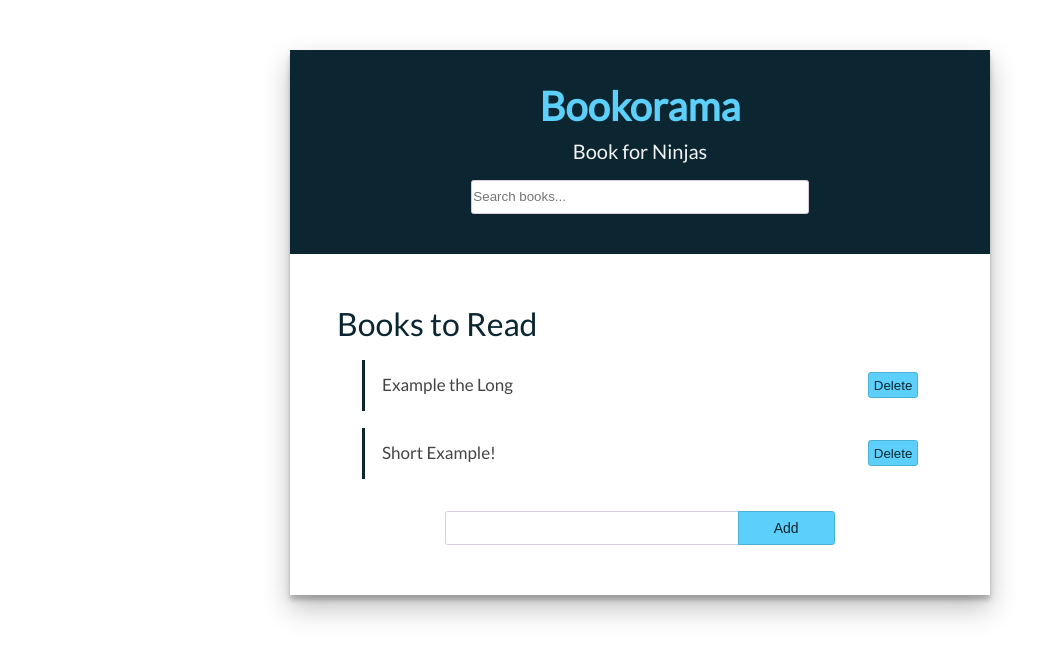
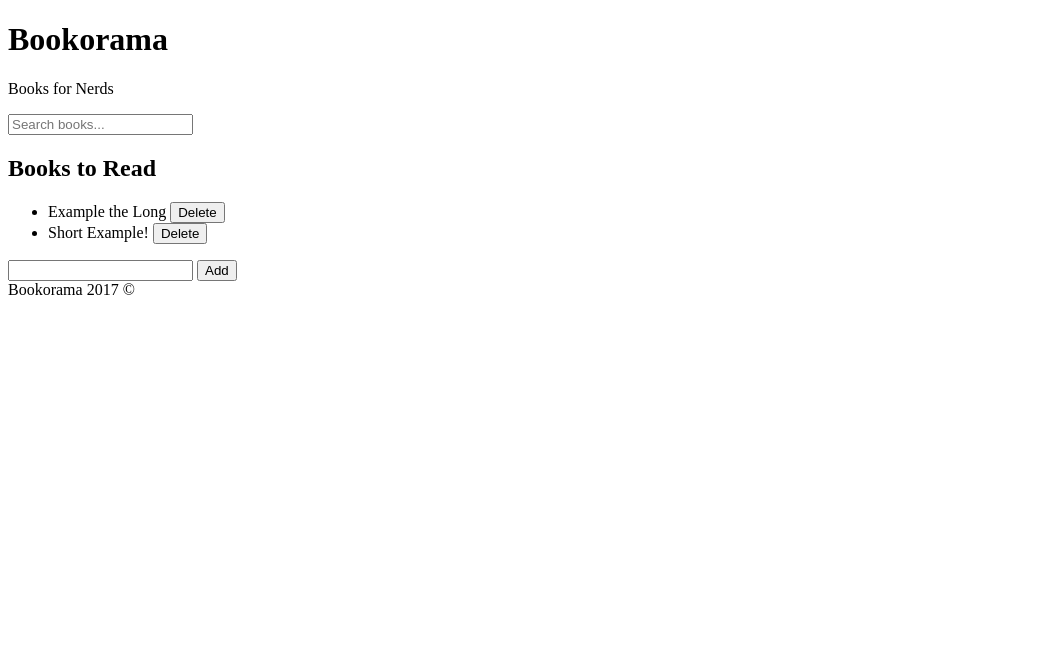
Before and after one commit to Verthon/Bookorama, a plain HTML site: page index.html in a window 1280 px wide. Shown: the whole page, without its empty margins (0-1057 px from the left). Drawn offline with Linux system fonts and the light colour scheme.

Commit message:
Added new build from master.

```diff
--- a/app.js
+++ /dev/null
@@ -1 +0,0 @@
-const wrapper = document.querySelector('#wrapper')
--- a/index.html
+++ b/index.html
@@ -1,32 +1 @@
-<!DOCTYPE html>
-<html lang="en">
-<head>
-  <meta charset="UTF-8">
-  <meta name="viewport" content="width=device-width, initial-scale=1.0">
-  <meta http-equiv="X-UA-Compatible" content="ie=edge">
-  <link rel="stylesheet" href="style.css">
-  <link href="https://fonts.googleapis.com/css?family=Lato" rel="stylesheet">
-  <title>Bookorama</title>
-</head>
-<body>
-  <main id="wrapper" class="wrapper">
-    <header class="main-header" id="main-header">
-      <h1 class="main-heading">Bookorama</h1>
-      <p class="description">Book for Ninjas</p>
-      <input id="search" type="text" name="search" placeholder="Search books...">
-    </header>
-    <section class="main-content" id="book-list">
-      <h2 class="section-title">Books to Read</h2>
-      <ul>
-        <li class="book"><span class="book-name">Example the Long</span> <button class="delete">Delete</button></li>
-        <li class="book"><span class="book-name">Short Example!</span> <button class="delete">Delete</button></li>
-      </ul>
-    </section>
-    <form id="add-book" class="book-registration">
-      <input type="text" name="add-book" value="">
-      <button class="add-book" type="submit">Add</button>
-    </form>
-  </main>
-<script src="app.js"></script>
-</body>
-</html>
+<!doctype html> <html lang=en> <head> <meta charset=UTF-8> <meta name=viewport content="width=device-width,initial-scale=1"> <meta http-equiv=X-UA-Compatible content="ie=edge"> <link rel=stylesheet href=style.css> <link href="https://fonts.googleapis.com/css?family=Lato" rel=stylesheet> <title>Bookorama</title> </head> <body> <main id=wrapper class=wrapper> <header class=main-header id=main-header> <h1 class=main-heading>Bookorama</h1> <p class=description>Books for Nerds</p> <input id=search type=text name=search placeholder="Search books..."> </header> <section class=main-content> <h2 class=section-title>Books to Read</h2> <ul id=book-list> <li class=book><span class=book-name>Example the Long</span> <button class=btn>Delete</button></li> <li class=book><span class=book-name>Short Example!</span> <button class=btn>Delete</button></li> </ul> </section> <form id=add-book class=book-registration> <input type=text name=add-book value=""> <button class=add-book type=submit>Add</button> </form> <footer class=main-footer>Bookorama 2017 &copy</footer> </main> <script src=dist/main.js></script> <script type="text/javascript" src="main.js"></script></body> </html>
--- a/style.css
+++ /dev/null
@@ -1,110 +0,0 @@
-body{
-  margin: 0;
-  font-family: 'Lato', sans-serif;
-  line-height: 1.8em;
-  font-size: 10px;
-  color: #444;
-}
-ul{
-  list-style: none;
-  padding: 0 4em 0 4em;
-}
-.wrapper{
-  display: flex;
-  width: 70em;
-  justify-content: center;
-  margin: 5em auto;
-  box-shadow: 0 1.3em 2.6em rgba(0,0,0,0.25), 0 0.5em 0.5em rgba(0,0,0,0.23);
-  flex-flow: column;
-  flex-wrap: wrap;
-}
-.main-header{
-  display: block;
-  background-color: #0b2631;
-  padding: 2em 2em 4em 2em;
-  flex: 1;
-  color: #5cd0fa;
-
-}
-.main-heading, .description{
-  text-align: center;
-}
-.main-heading{
-  font-size: 4em;
-}
-.description{
-  font-size: 2em;
-  color: #f3f3f3;
-}
-#search{
-  width: 25em;
-  height: 2.2em;
-  border: 0.08em solid #dcd;
-  border-radius: 0.2em;
-  padding: 0.1em;
-  display: block;
-  margin: 0 auto;
-}
-.main-content{
-  display: block;
-  flex-flow: column;
-  padding: 1.5em;
-  margin-top: 2em;
-}
-.section-title{
-  display: block;
-  flex-flow: column;
-  font-size: 3.2em;
-  font-weight: 400;
-  color: #0b2631;
-  text-indent: 1em;
-}
-.book{
-  display: flex;
-  justify-content: space-between;
-  font-size: 1.7em;
-  border-left: 0.2em solid #0b2631;
-  text-indent: 1em;
-  height: 3em;
-  align-items: center;
-  margin: 1em;
-}
-.book-name{
-
-}
-.delete{
-  border: 0.05em solid  #4ab0d6;
-  background-color: #5cd0fa;
-  border-radius: 0.2em;
-  padding: 0.35em;
-  margin: 0;
-  color: #0b2631;
-}
-.delete:hover{
-  cursor: pointer;
-  background-color: #4bc0e9;
-}
-.book-registration{
-  margin: 0 auto 5em auto;
-}
-.book-registration input[type="text"]{
-  width: 23em;
-  height: 2.252em;
-  border: 0.08em solid #dcd;
-  border-radius: 0.2em;
-  padding: 0.1em;
-}
-.book-registration .add-book{
-  border: 0.05em solid  #4ab0d6;
-  background-color: #5cd0fa;
-  border-radius: 0 0.2em 0.2em 0;
-  padding: 0.57em 2.5em 0.605em 2.5em;
-  margin: 0;
-  color: #0b2631;
-  font-size: 1.4em;
-  margin-left: -1.5em;
-}
-.book-registration .add-book:hover{
-  cursor: pointer;
-  background-color: #4bc0e9;
-}
```
Also changed, not shown: main.js (added, +1 -0 lines).
